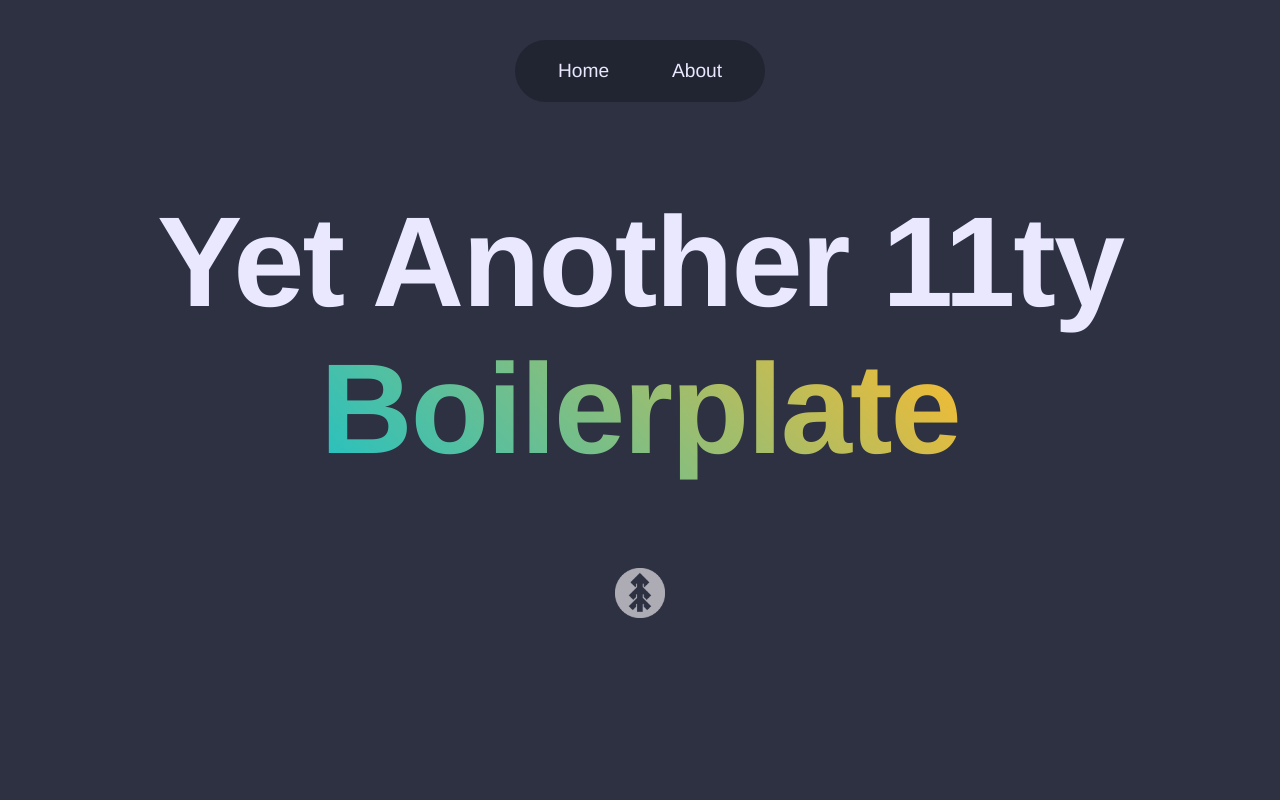
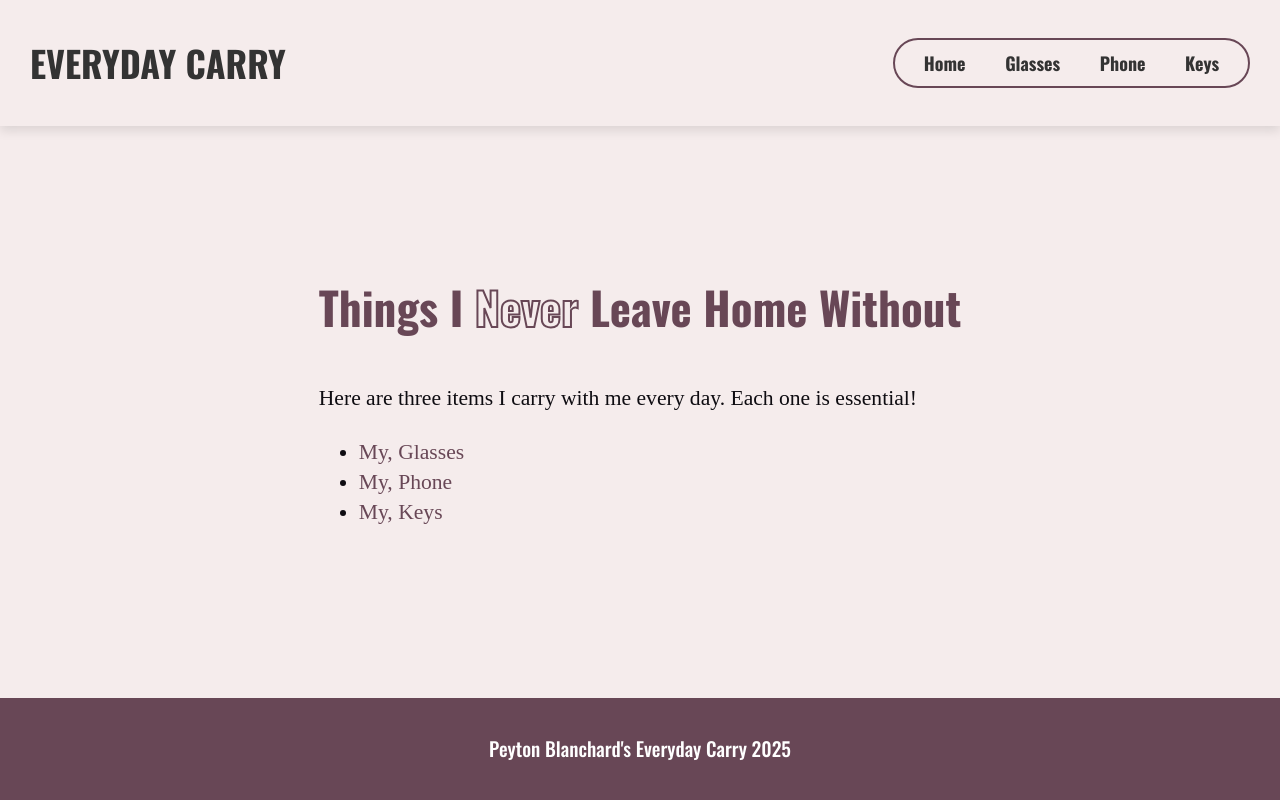
Before and after one commit to peytxn/everydaycarry, an Eleventy site: page index.liquid in a window 1280 px wide. Built offline with nearby package versions, Linux system fonts and the light colour scheme; Eleventy itself is replaced by a stand-in of ours; files that its build step writes are made by us from their sources; a web font is replaced by a local one.

Commit message:
everything

```diff
--- a/_includes/layout.liquid
+++ b/_includes/layout.liquid
@@ -1,5 +1,5 @@
 ---
-title: 11ty Boilerplate
+title: My Everyday Carry
 ---
 
 <!DOCTYPE html>
@@ -9,14 +9,27 @@ title: 11ty Boilerplate
   <meta name="viewport" content="width=device-width, initial-scale=1.0">
   <title>{{ title }}</title>
   <link rel="stylesheet" href="/styles/screen.css">
+  <link rel="preconnect" href="https://fonts.googleapis.com">
+<link rel="preconnect" href="https://fonts.gstatic.com" crossorigin>
+<link href="https://fonts.googleapis.com/css2?family=Ancizar+Serif:ital,wght@0,300..900;1,300..900&family=Oswald:wght@200..700&display=swap" rel="stylesheet">
 </head>
 <body>
+  <header>
+    <h1>EVERYDAY CARRY</h1>
   <nav>
     <ul>
       <li><a href="/" title="Go home">Home</a></li>
-      <li><a href="/about/" title="About the boilerplate">About</a></li>
+      <li><a href="/glasses/" title="My Glasses">Glasses</a></li>
+      <li><a href="/phone/" title="My Phone">Phone</a></li>
+      <li><a href="/keys/" title="My Keys">Keys</a></li>
     </ul>
   </nav>
+  </header>
+  <main>
     {{ content }}
+  </main>
+  <footer>
+    <p>Peyton Blanchard's Everyday Carry 2025</p>
+  </footer>
 </body>
 </html>
--- a/index.liquid
+++ b/index.liquid
@@ -1,7 +1,15 @@
 ---
 layout: layout.liquid
-title: 11ty Boilerplate
+title: My Everyday Carry
 ---
 
-<h1>Yet Another 11ty <strong>Boilerplate</strong></h1>
-<img alt="pine" src="/images/pine.png" width="50" />
+
+<main class="home">
+<h2>Things I <span class="accent">Never</span> Leave Home Without</h2>
+<p>Here are three items I carry with me every day. Each one is essential!</p>
+<ul>
+  {% navItem "My Glasses", "/glasses/" %}
+  {% navItem "My Phone", "/phone/" %}
+  {% navItem "My Keys", "/keys/" %}
+</ul>
+</main>
--- a/styles/screen.css
+++ b/styles/screen.css
@@ -1,52 +1,187 @@
-/* change this CSS!!!! */
+html {
+  height: 100%;
+  margin: 0;
+  display: flex;
+  flex-direction: column;
+  font-family: Ancizar Serif, serif;
+  background-color: #f5ecec;
+  color: #0e0c11;
+  padding: 0;
+  font-size: 18px;
+  font-weight: 500;
+  line-height: 1.6;
+}
 
 body {
-    font-family: Helvetica, sans-serif;
-    color: #EAE8FF;
-    background: #2D3142;
-    padding: 0 40px;
-    text-align: center;
+  height: 100%;
+  margin: 0;
+  display: flex;
+  flex-direction: column;
+  font-family: Ancizar Serif, serif;
+  background-color: #f5ecec;
+  color: #0e0c11;
+  padding: 0;
+  font-weight: 500;
+  line-height: 1.6;
+  text-align: center;
 }
 
-nav {
-    margin: 40px auto 0 auto;
-    width: 250px;
-    border-radius: 50px;
-    background: #212431;
+main {
+  flex: 1;
+  padding: 2em 4em;
+  max-width: 1000px;
+  margin: 1em auto 0;
+}
+
+p {
+    font-size: 1.2em;
+}
+
+.home p {
+    font-size: 1.2em;
+    text-align: left;
+}
+
+.home ul {
+    text-align: left;
+    font-size: 1.2em;
+    line-height: 1.4;
+}
+
+header {
+  font-family: Oswald, sans-serif;
+  background-color: #f5ecec;
+  color: #333333;
+  padding: 1em;
+  text-align: center;
+  display: flex;
+  align-items: center;
+  justify-content: space-between;
+  padding: 10px 30px;
+  box-shadow: 0 5px 10px rgba(0, 0, 0, 0.1);
+}
+
+footer {
+  font-family: Oswald, sans-serif;
+  background-color: #684756;
+  color: #ffffff;
+  text-align: center;
+  padding: 1em;
+  font-size: 0.9em;
+}
+
+h1 {
+    font-family: Oswald, sans-serif;
+}
+
+h2 {
+    font-family: Oswald, sans-serif;
+    color: #684756;
+    font-size: 2.5em;
 }
 
 nav ul {
-    display: flex;
-    justify-content: space-evenly;
-    margin: 0;
-    padding: 0;
+  list-style: none;
+  display: flex;
+  gap: 1em;
+  border: 2px solid #684756;
+  border-radius: 50px;
+  padding: 0.3em 1em;
+  margin: 0 auto;
+  background-color: transparent;
+  align-items: center;
+  justify-content: center;
 }
 
-nav ul li {
-    list-style-type: none;
-    margin: 0;
+nav li {
+  display: inline-block;
 }
 
-nav ul li a {
-    display: inline-block;
-    padding: 20px;
-    color: #EAE8FF;
-    text-decoration: none;
-    font-size: 1.2em;
+nav a {
+  display: inline-block;
+  color: #333333;
+  text-decoration: none;
+  font-weight: bold;
+  font-family: Oswald, sans-serif;
+  padding: 0.2em 0.6em;
+  border-radius: 20px;
+  transition: all 0.3s ease;
+  box-sizing: border-box;
 }
 
-h1 {
-    font-size: 8em;
-    letter-spacing: -2px;
+nav a:hover {
+  background-color: #684756;
+  color: white;
 }
 
-h1 strong {
-    background: rgb(34,193,195);
-    background: linear-gradient(45deg, rgba(34,193,195,1) 0%, rgba(253,187,45,1) 100%);
-    -webkit-background-clip: text;
-    -webkit-text-fill-color: transparent;
+a {
+  text-decoration: none;
+  color: #684756;
 }
 
-img.about {
-    opacity: 0.5;
+a:hover {
+  color: #9D7B69;
 }
+
+.item {
+  display: flex;
+  align-items: center;
+  justify-content: center;
+  gap: 3em;
+  margin: 2em auto;
+  width: 90%;
+  max-width: 1100px;
+}
+
+.item img {
+  max-width: 55%;
+  border-radius: 10px;
+  margin-left: 0;
+  margin-right: 2em;
+  align-self: flex-start;
+  margin-bottom: 3em;
+}
+
+.item .text h2 {
+  flex: 1;
+  font-size: 3.4em;
+  line-height: 1.4;
+}
+
+.item h2 {
+  margin-top: 0;
+}
+
+.phone-item {
+  display: flex;
+  align-items: center;
+  justify-content: center;
+  gap: 3em;
+  width: 90%;
+  margin: 3em auto;
+  margin-top: 0;
+}
+
+.phone-item .text {
+  text-align: left;
+  font-size: 1.3em;
+  line-height: 1.4;
+}
+
+.phone-item img.phone {
+  height: 60vh;
+  width: auto;
+  border-radius: 10px;
+  object-fit: contain;
+  display: block;
+}
+
+.accent {
+    color: transparent;
+    -webkit-text-stroke: 2px #684756;
+}
+
+.text .accent {
+    color: transparent;
+    -webkit-text-stroke: 2px #b82366;
+}
```
Also changed, not shown: about.md (deleted, +0 -7 lines), glasses.md (added, +12 -0 lines), keys.md (added, +13 -0 lines), phone.md (added, +13 -0 lines), .eleventy.js, images/GLASSES.png (added), images/pine.png (deleted), 2 other files.
